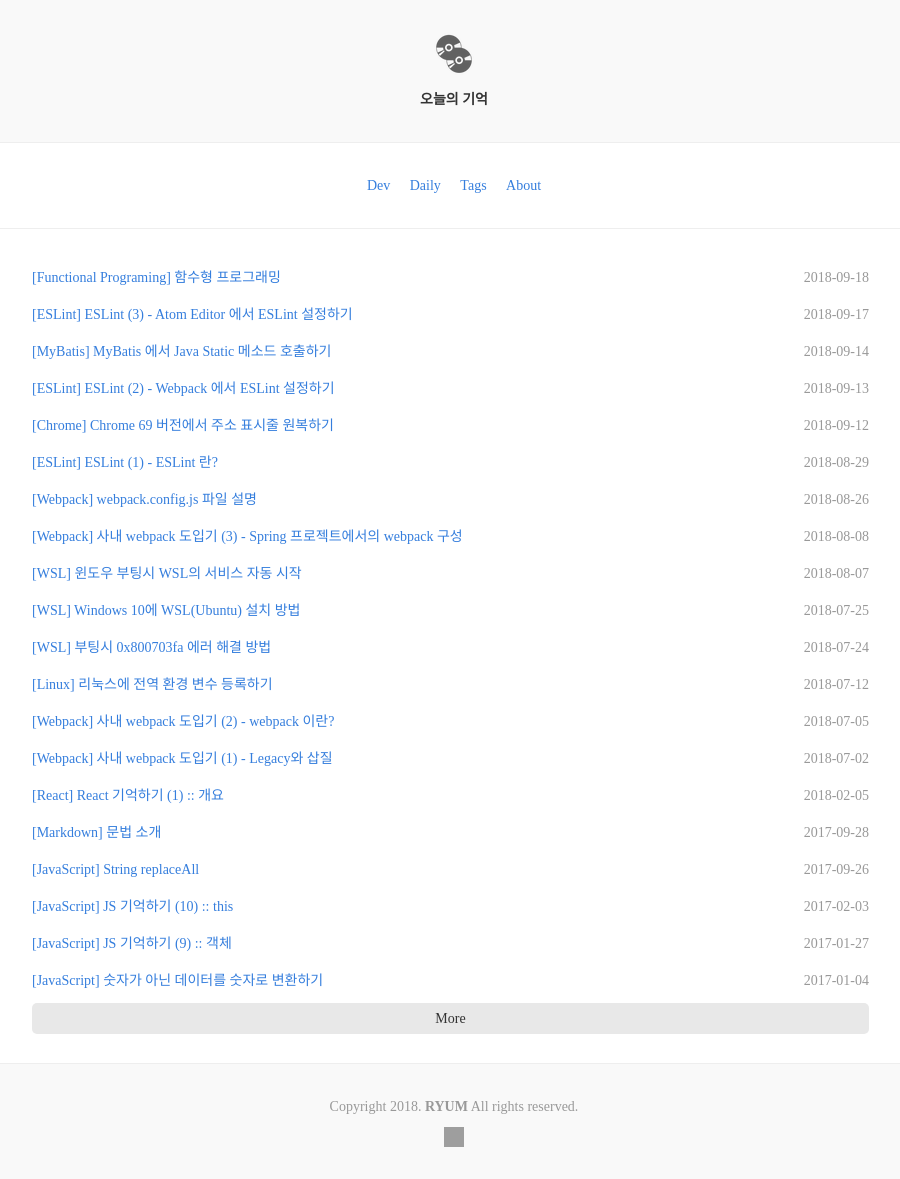
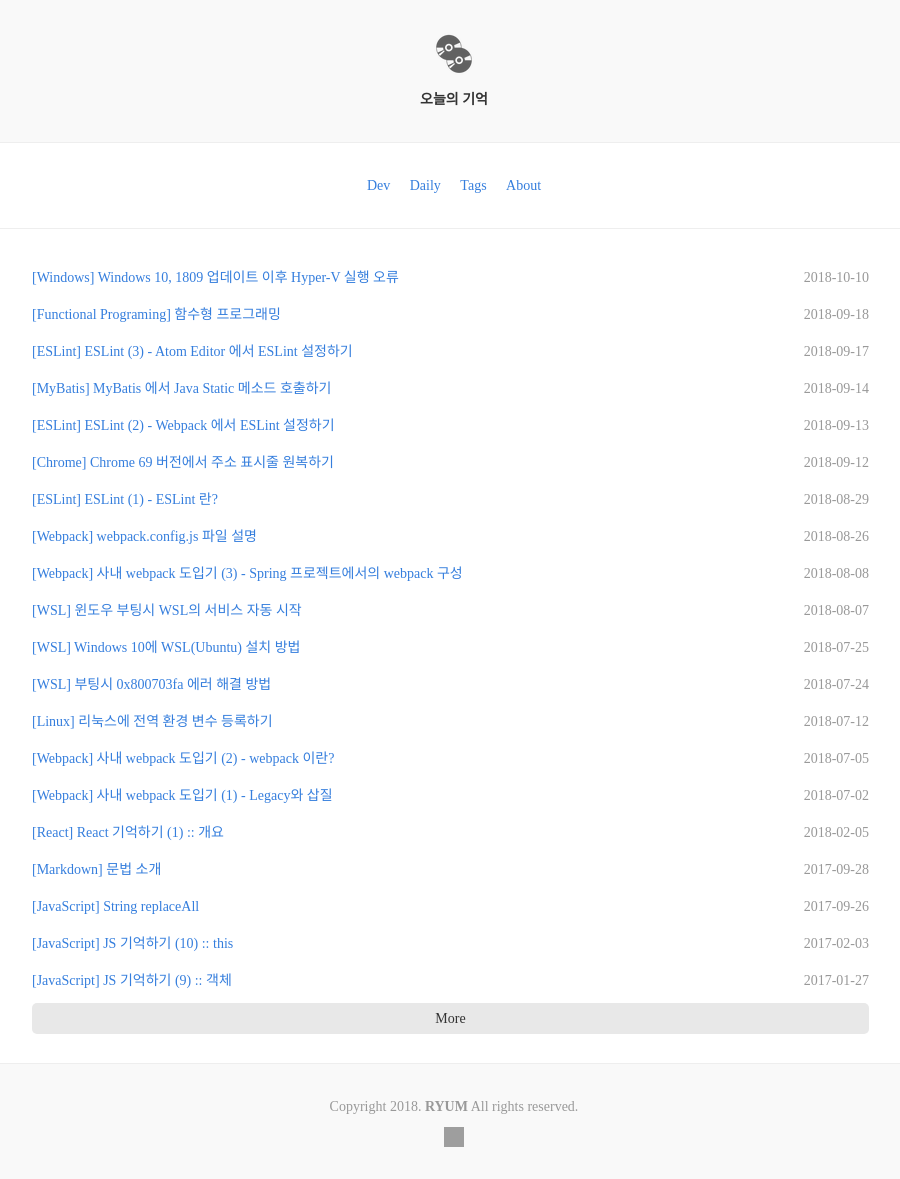
Before and after one commit to ryum91/ryum91.github.com, a Jekyll site: the page built from index.html, in a window 1280 px wide. Shown: the whole page, without its empty margins (186-1086 px from the left). Built offline with Jekyll 4.4.1, drawn with Linux system fonts in a browser that asks for light colours; nearby versions of some CDN libraries; some web fonts are replaced; grey boxes are pictures that could not be loaded.

Commit message:
[Post] 2018-10-10-35

````diff
--- /dev/null
+++ b/_posts/dev31/2018-10-10-35.md
@@ -0,0 +1,59 @@
+---
+title: "[Windows] Windows 10, 1809 업데이트 이후 Hyper-V 실행 오류"
+date: 2018-10-10 09:00:00 +0900
+comments: true
+category: dev
+tags: [windows, windows10, hyperV]
+---
+
+지난 2018년 10월 3일, Windows 10 1809 업데이트가 공개가 되었다.
+바로 받아서 새로운 기능들을 하나씩 실행해보며 괜찮다고 생각하고 있는데,
+당연히 구동되고 있는 줄 알았던 Hyper-V 서버들이 접속이 안된다.
+
+Hyper-V 관리 콘솔에 접속하니 Hypver-V 서비스가 실행되지 않는 것 처럼 에러가 뜬다.
+
+서비스 관리 콘솔에 접속해서 보니 Hypver-V 서비스는 잘 작동 중이었다.
+아.. 사이드 이펙트구나 라고 생각해 열심히 찾던 도중 해결 방법이 있어 공유한다.
+
+---
+
+**1. Windows 설정 -> 업데이트 및 보안**
+<br>
+<p class="center"><img class="center" style="width:40rem;" src="/dev/35/1.png"></p>
+<br>
+
+**2. Windows 보안 -> 앱 및 브라우저 컨트롤**
+<br>
+<p class="center"><img class="center" style="width:40rem;" src="/dev/35/2.png"></p>
+<br>
+
+**3. Exploit Protection 설정**
+<br>
+<p class="center"><img class="center" style="width:40rem;" src="/dev/35/3.png"></p>
+<br>
+
+**4. 프로그램 설정**
+<br>
+<p class="center"><img class="center" style="width:40rem;" src="/dev/35/4.png"></p>
+<br>
+
+**5. C:\Windows\System32\vmcompute.exe 추가**
+<br>
+<p class="center"><img class="center" style="width:40rem;" src="/dev/35/5.png"></p>
+<br>
+
+**6. 흐름 제어 보호 (CFG) -> 시스템 설정 재정의 체크 해제**
+<br>
+<p class="center"><img class="center" style="width:40rem;" src="/dev/35/6.png"></p>
+<br>
+
+**7. 관리자 권한으로 CMD 실행, vmcompute start**
+```bash
+> net start vmcompute
+```
+
+---
+
+이렇게 설정하면 Hypver-V 서버 목록이 정상적으로 돌아온다..^^
+
+<span class="italic gray">하지만 이후 1809 업데이트에 문제가 생겨 다시 1803 으로 Rollback 했다는..</span>
--- a/css/style.css
+++ b/css/style.css
@@ -226,3 +226,11 @@ html {
 .border {
   border: 1px solid #000;
 }
+
+.gray {
+  color: #CECECE;
+}
+
+.italic {
+  font-style: italic;
+}
````
Also changed, not shown: dev/35/1.png (added), dev/35/2.png (added), dev/35/3.png (added), dev/35/4.png (added), dev/35/5.png (added), dev/35/6.png (added).
